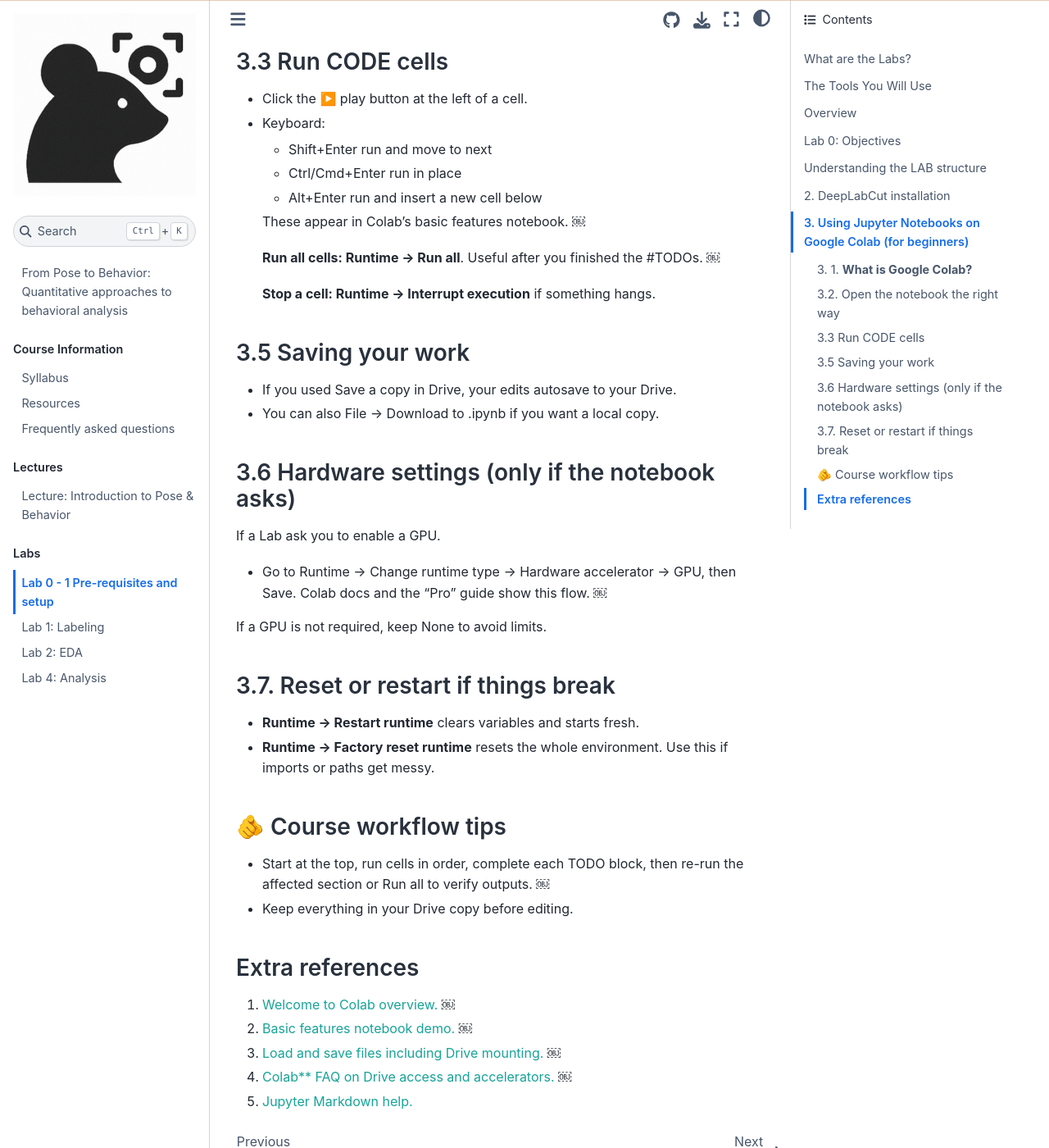
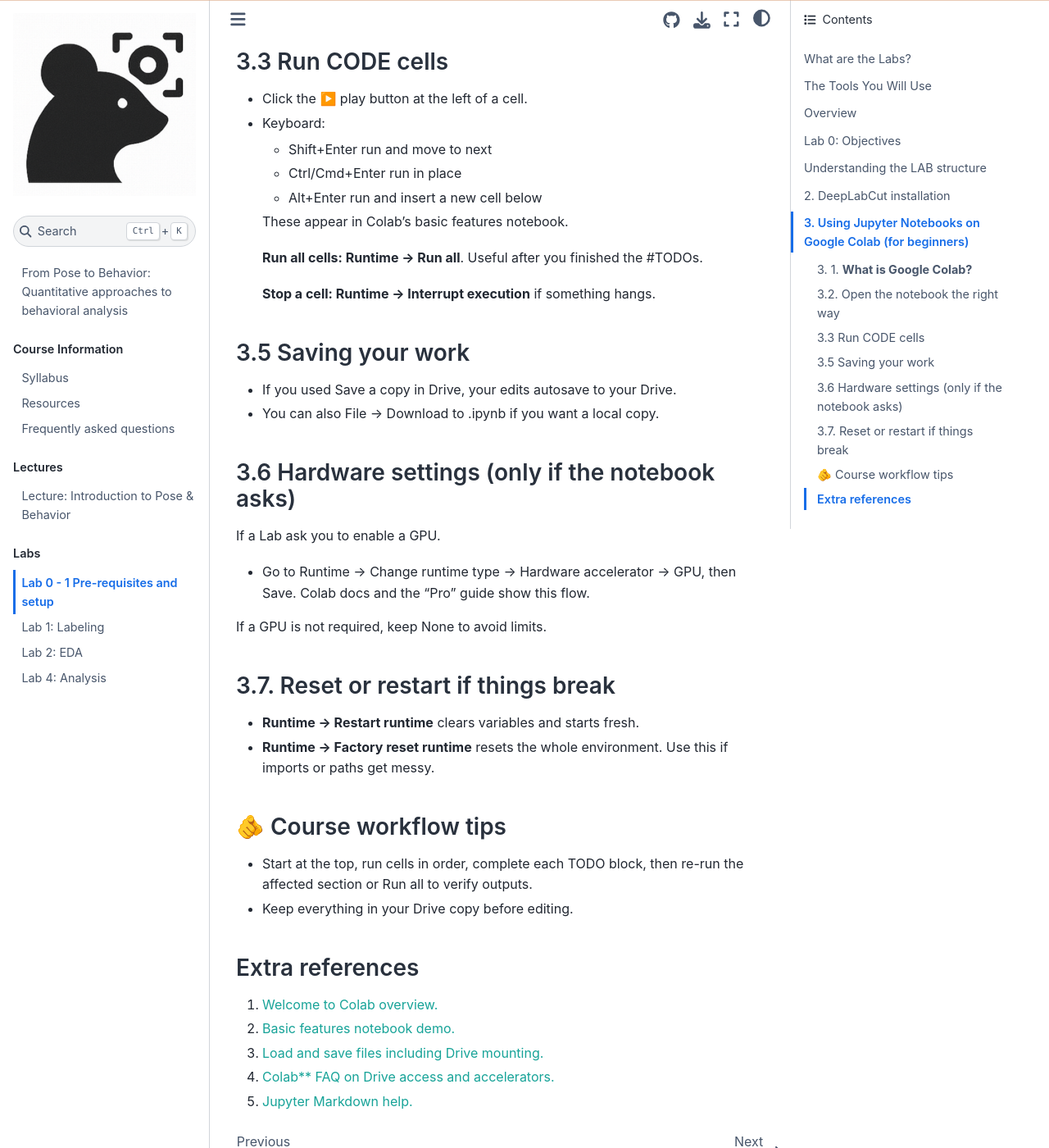
Before and after one commit to LizbethMG-Teaching/pose2behav-book, a Jupyter Book: the page built from labs/0_prerequisites.md, in a window 1280 px wide and 1400 px high, scrolled down 12766 px. Shown: the whole window at 82% size. Built offline with Jupyter Book 1.0.4 settings and Sphinx 7.4.7 and the Sphinx Book theme 1.1.4, drawn with Linux system fonts in a browser that asks for light colours; pages that are not in the unit, such as notebooks, are missing from menus; grey boxes are pictures that could not be loaded.

```diff
--- a/labs/0_prerequisites.md
+++ b/labs/0_prerequisites.md
@@ -446,7 +446,7 @@ You’ll work with **pre-filled notebooks** and complete short TODOs, then run c
 
 *Example of badge:*
 
-[![Open In Colab](https://colab.research.google.com/assets/colab-badge.svg)](https://colab.research.google.com/notebooks/intro.ipynb)￼
+[![Open In Colab](https://colab.research.google.com/assets/colab-badge.svg)](https://colab.research.google.com/notebooks/intro.ipynb)
 
 ### 3.3  Run CODE cells
 
@@ -456,9 +456,9 @@ You’ll work with **pre-filled notebooks** and complete short TODOs, then run c
   - Ctrl/Cmd+Enter run in place
   - Alt+Enter run and insert a new cell below
 
-   These appear in Colab’s basic features notebook.  ￼
+   These appear in Colab’s basic features notebook.
 
-   **Run all cells: Runtime → Run all**. Useful after you finished the #TODOs.  ￼
+   **Run all cells: Runtime → Run all**. Useful after you finished the #TODOs.
 
    **Stop a cell: Runtime → Interrupt execution** if something hangs.
 
@@ -471,7 +471,7 @@ You’ll work with **pre-filled notebooks** and complete short TODOs, then run c
 
    If a Lab ask you to enable a GPU.
 
-   - Go to Runtime → Change runtime type → Hardware accelerator → GPU, then Save. Colab docs and the “Pro” guide show this flow.  ￼
+   - Go to Runtime → Change runtime type → Hardware accelerator → GPU, then Save. Colab docs and the “Pro” guide show this flow.
 
    If a GPU is not required, keep None to avoid limits.
 
@@ -482,13 +482,13 @@ You’ll work with **pre-filled notebooks** and complete short TODOs, then run c
 
 ### 🫵 Course workflow tips
 
-- Start at the top, run cells in order, complete each TODO block, then re-run the affected section or Run all to verify outputs.  ￼
+- Start at the top, run cells in order, complete each TODO block, then re-run the affected section or Run all to verify outputs.
 - Keep everything in your Drive copy before editing.
 
 ### Extra references
 
-1. [Welcome to Colab overview.](https://colab.research.google.com)  ￼
-2. [Basic features notebook demo.](https://colab.research.google.com/notebooks/basic_features_overview.ipynb) ￼
-3. [Load and save files including Drive mounting.](https://colab.research.google.com/notebooks/io.ipynb) ￼
-4. [Colab** FAQ on Drive access and accelerators.](https://research.google.com/colaboratory/faq.html) ￼
+1. [Welcome to Colab overview.](https://colab.research.google.com)
+2. [Basic features notebook demo.](https://colab.research.google.com/notebooks/basic_features_overview.ipynb)
+3. [Load and save files including Drive mounting.](https://colab.research.google.com/notebooks/io.ipynb)
+4. [Colab** FAQ on Drive access and accelerators.](https://research.google.com/colaboratory/faq.html)
 5. [Jupyter Markdown help.](https://research.google.com/colaboratory/faq.html)
```
Also changed, not shown: index.md (+1 -1 lines), labs/3_EDA-lab.md (+1 -4 lines), 3 other files.
